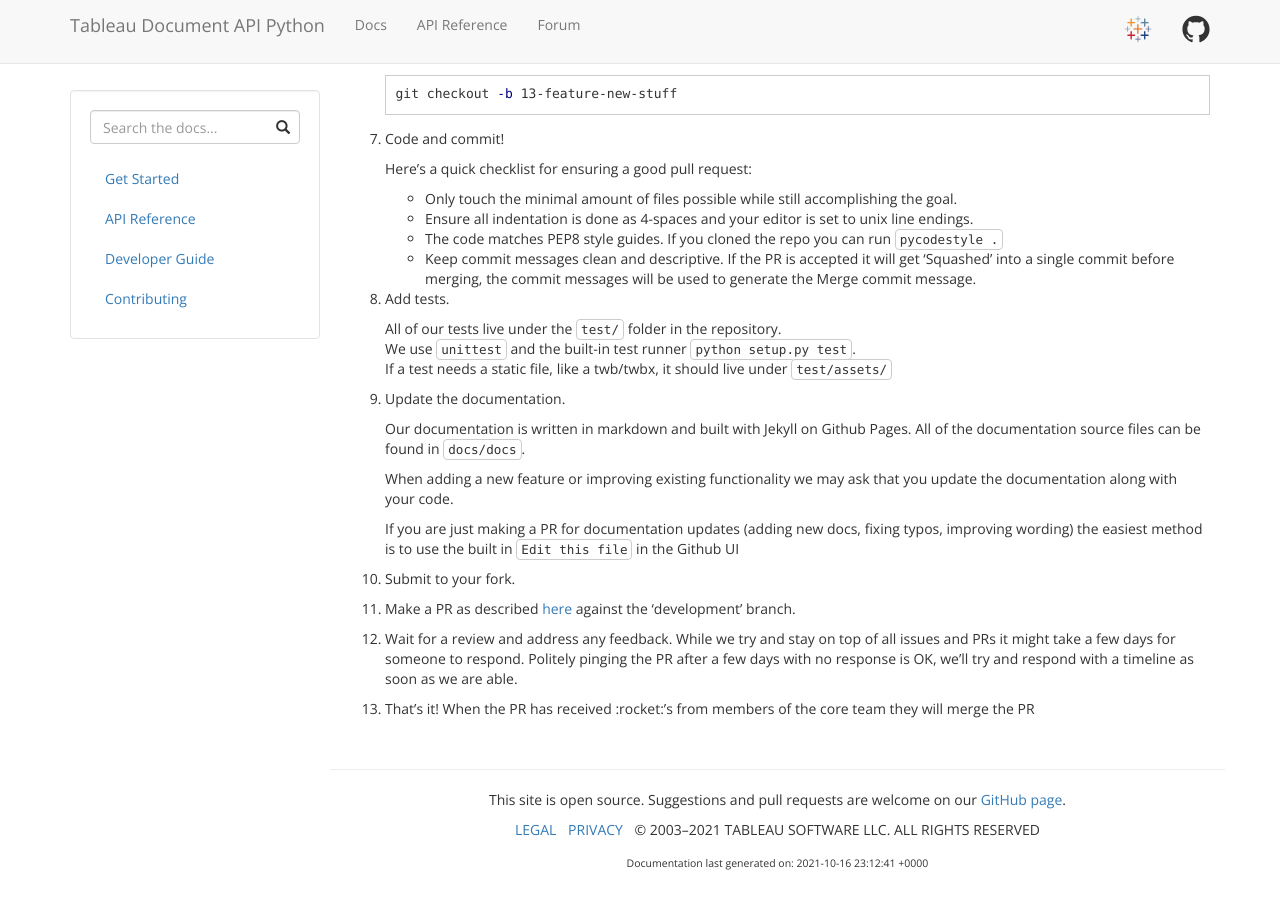
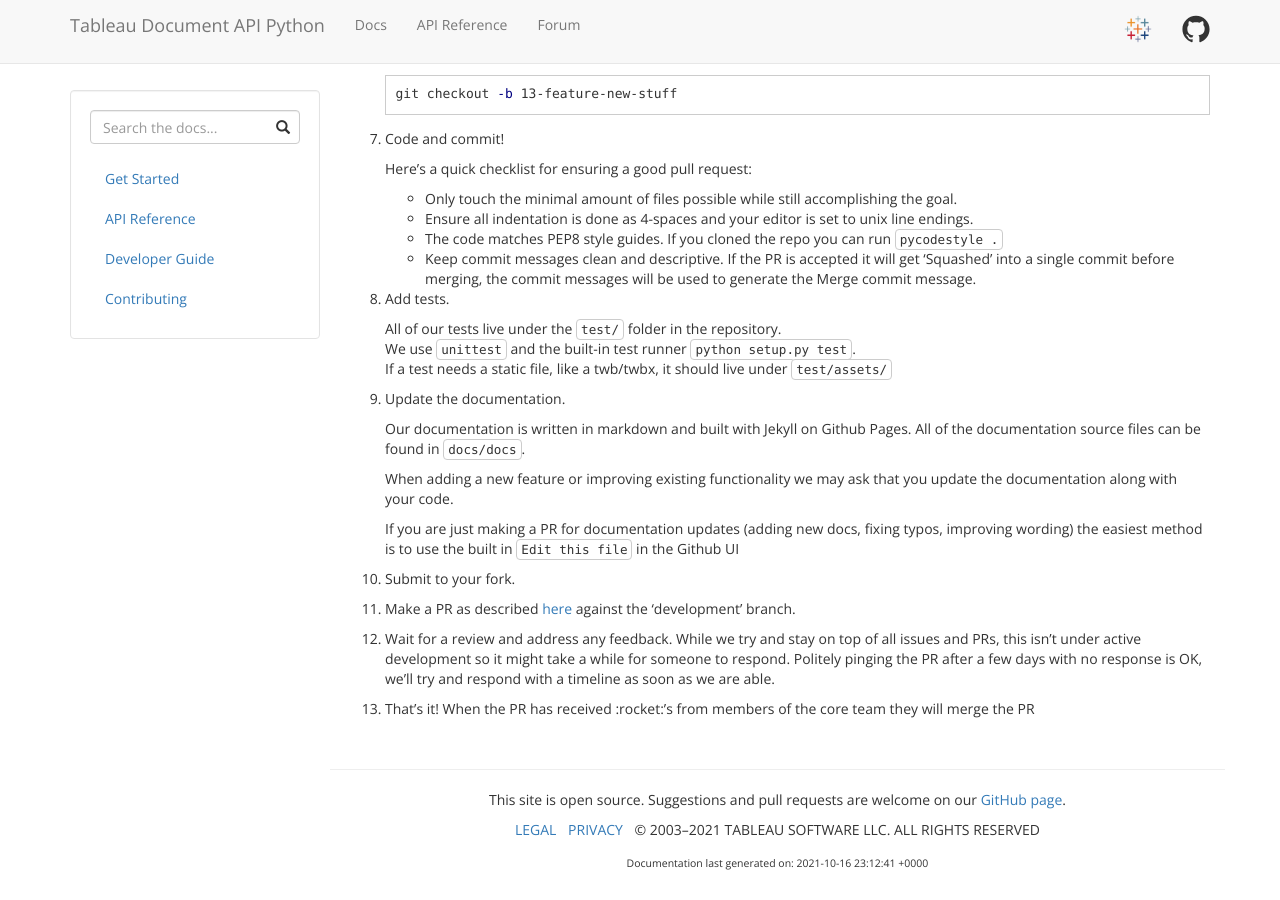
Before and after one commit to tableau/document-api-python, a Jekyll site: the page built from docs/docs/dev-guide.md, in a window 1280 px wide and 900 px high, scrolled down 568 px. Built offline with Jekyll 4.4.1, drawn with Linux system fonts in a browser that asks for light colours; nearby versions of some CDN libraries.

Commit message:
tweak timelines

```diff
--- a/docs/docs/dev-guide.md
+++ b/docs/docs/dev-guide.md
@@ -66,7 +66,7 @@
 1. Make a PR as described [here](https://help.github.com/articles/creating-a-pull-request-from-a-fork/) against the 'development' branch.
 
 1. Wait for a review and address any feedback.
-   While we try and stay on top of all issues and PRs it might take a few days for someone to respond. Politely pinging the PR after a few days with no response is OK, we'll try and respond with a timeline as soon as we are able.
+   While we try and stay on top of all issues and PRs, this isn't under active development so it might take a while for someone to respond. Politely pinging the PR after a few days with no response is OK, we'll try and respond with a timeline as soon as we are able.
 
 1. That's it! When the PR has received :rocket:'s from members of the core team they will merge the PR
 
```
